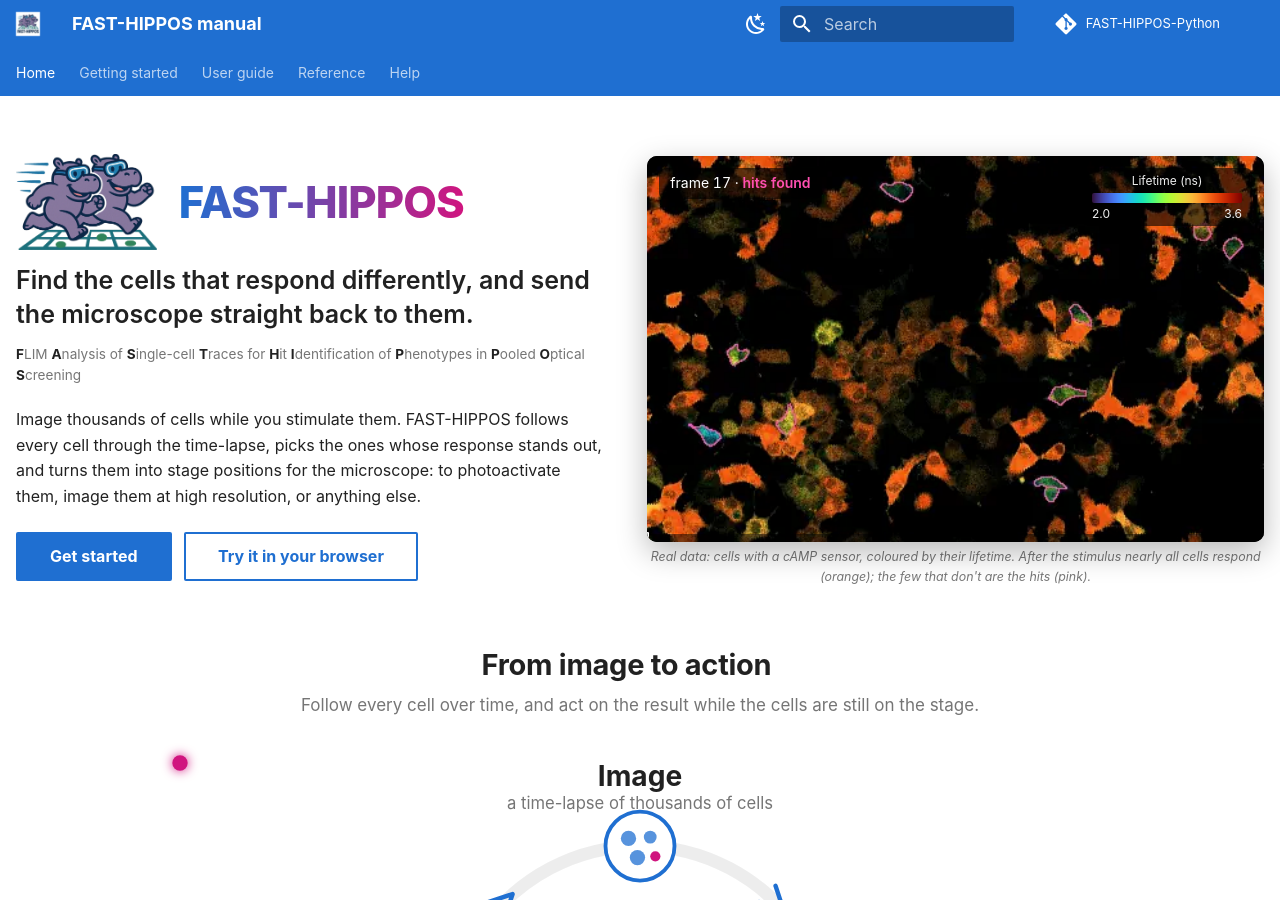
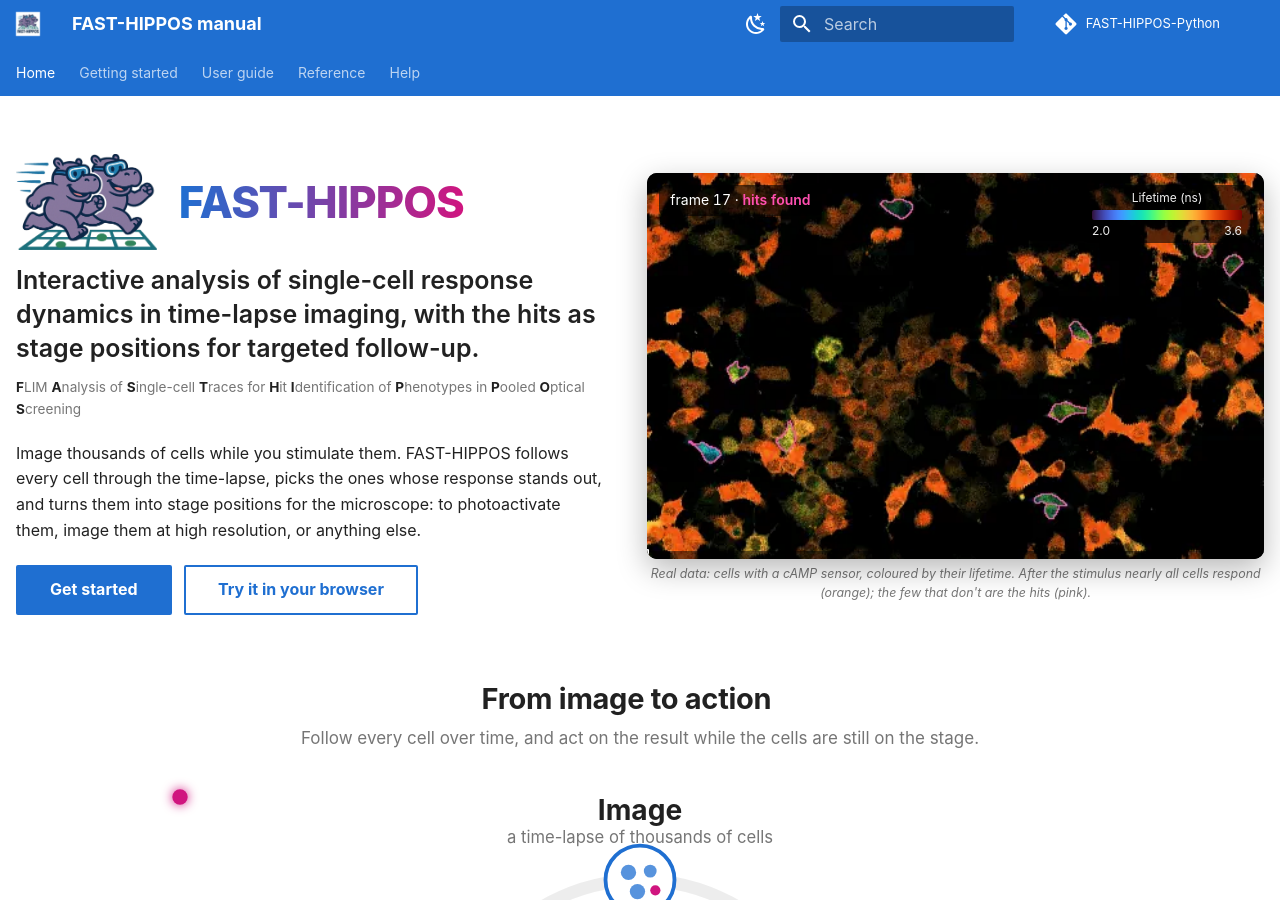
Before and after one commit to Jalink-lab/FAST-HIPPOS-Python, an MkDocs documentation site: the page built from manual/index.md, in a window 1280 px wide and 900 px high. Built offline with MkDocs 1.6.1 and Material for MkDocs 9.7.7, drawn with Linux system fonts in a browser that asks for light colours; comment, search, counter and statistics services are not loaded.

Commit message:
Manual home page: a more scientific tagline
Co-Authored-By: Claude Opus 5.5 <noreply@anthropic.com>

```diff
--- a/manual/index.md
+++ b/manual/index.md
@@ -10,7 +10,7 @@ hide: [navigation, toc]
 <img class="no-lightbox" src="images/logo_hippos.png" alt="The FAST-HIPPOS logo: two hippos with goggles running over a grid" width="640" height="437">
 <h1 id="fast-hippos">FAST-HIPPOS</h1>
 </div>
-<p class="fh-tagline">Find the cells that respond differently, and send the microscope straight back to them.</p>
+<p class="fh-tagline">Interactive analysis of single-cell response dynamics in time-lapse imaging, with the hits as stage positions for targeted follow-up.</p>
 <p class="fh-acronym"><b>F</b>LIM <b>A</b>nalysis of <b>S</b>ingle-cell <b>T</b>races for <b>H</b>it <b>I</b>dentification of
 <b>P</b>henotypes in <b>P</b>ooled <b>O</b>ptical <b>S</b>creening</p>
 <p>Image thousands of cells while you stimulate them. FAST-HIPPOS follows every cell through the time-lapse, picks the
```
